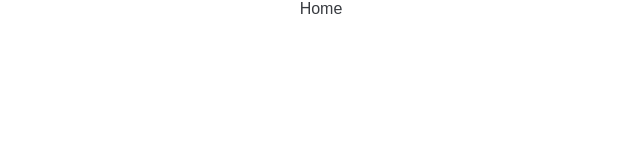
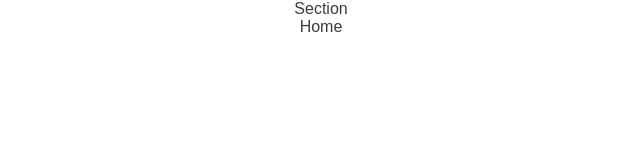
Before and after one commit to mhdavie/Tesla-Clone-with-ReactJS-, a React (Create React App) app: page / in a window 1280 px wide. Shown: the top 160 px of the page, without its empty margins (319-959 px from the left). Built offline with nearby package versions, Linux system fonts and the light colour scheme.

Commit message:
adding section css through styled component npm

```diff
--- a/src/components/Home.js
+++ b/src/components/Home.js
@@ -1,10 +1,12 @@
 import React from 'react';
 import styled from 'styled-components'
+import Section from './Section';
 
 function Home() {
     return (
 
             <container>
+                <Section/>
               Home
             </container>
 
--- /dev/null
+++ b/src/components/Section.js
@@ -0,0 +1,11 @@
+import React from 'react';
+
+function Section() {
+    return (
+        <div>
+            Section
+        </div>
+    );
+}
+
+export default Section;
```
